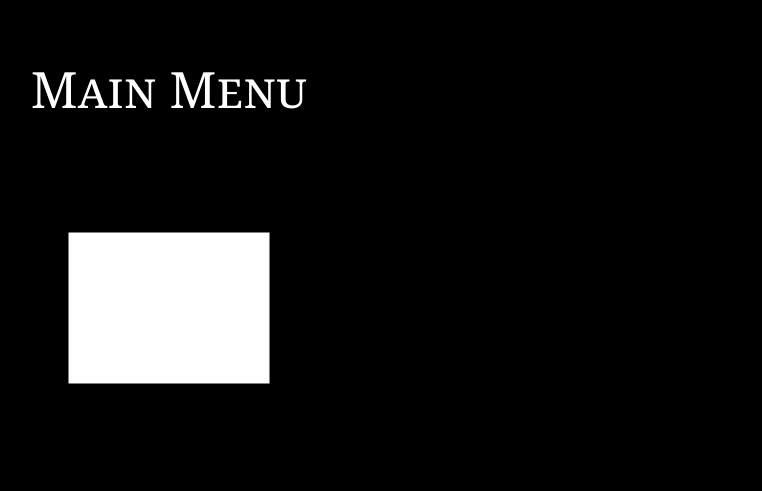
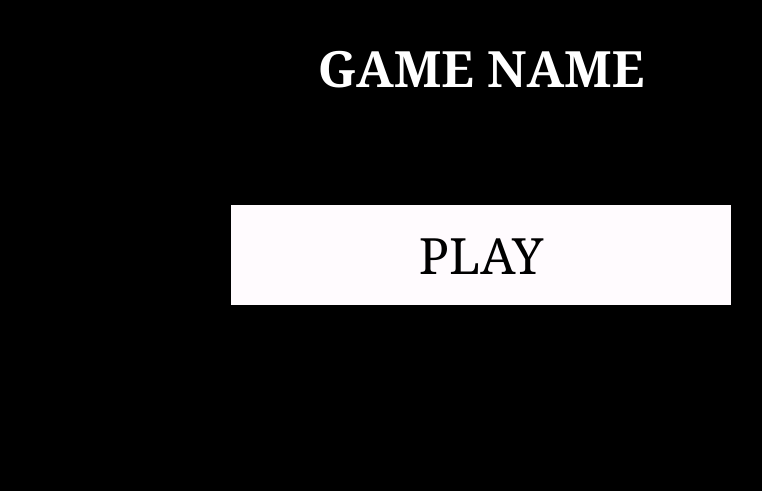
Before and after one commit to waramsey/IntroToGameDev, a plain HTML site: page GameEngine/index.html in a window 1280 px wide. Shown: the whole page, without its empty margins (159-921 px from the left). Drawn offline with Linux system fonts and the light colour scheme.

Commit message:
Major Updates to Display
The game now starts on the start screen, beautifully centered in minimalist style.  It includes an elegant transition into the game scene, now bordered and centered as well.

```diff
--- a/GameEngine/TextComponent.js
+++ b/GameEngine/TextComponent.js
@@ -17,7 +17,6 @@ class TextComponent extends Component{
             ctx.fillStyle = this.fill;
             ctx.font = this.font;
             ctx.fillText(this.text,-ctx.measureText(this.text).width/2,0);
-
         }
         ctx.restore();
     }
--- a/GameEngine/game.js
+++ b/GameEngine/game.js
@@ -4,30 +4,25 @@ import TileComponent from "./TileComponent.js"
 import PlayerComponent from "./PlayerComponent.js"
 import TextComponent from "./TextComponent.js"
 import PlayerBehavior from "./PlayerBehavior.js"
-import TextBehavior from "./TextBehavior.js";
-import EmitParticles from "./EmitParticles.js";
+import TextBehavior from "./TextBehavior.js"
+import EmitParticles from "./EmitParticles.js"
 import GrowShrink from "./GrowShrink.js"
 
 let gameScene = new Scene();
-let startScene = new Scene();
+let currentScene = gameScene;
+let screen = document.getElementById('screen');
+let canv, ctx;
 
-//START SCENE
-{
-    let title = new GameObject(320,100);
-    startScene.gameObjects.push(title);
-    title.addComponent(new TextComponent("Main Menu","small-caps 50px georgia","white"));
 
-    //button to change scenes?
-    let button = new GameObject(320,300);
-    startScene.gameObjects.push(button);
-    button.addComponent(new PlayerComponent(200,150,"white","white"))
-
-}
+document.getElementById('button').onclick = function startGame() {
+    screen.innerHTML = "<canvas id='canv' width='640px' height='480px'></canvas>"
+    canv = document.querySelector("#canv");
+    ctx = canv.getContext('2d');
+    setInterval(gameLoop, 33);
+    currentScene = gameScene;
 
     //GAME SCENE
     {
-    // PlayerGameObject.addComponent(new EmitParticles("black",6,gameScene));
-
         let tile = new GameObject(200,200)
         gameScene.gameObjects.push(tile)
         tile.addComponent(new TileComponent("black","white"))
@@ -48,18 +43,8 @@ let startScene = new Scene();
         textTimer.addComponent(textComponent);
         textTimer.addComponent(textBehavior);
     }
+}
 
-
-let currentScene = startScene;
-
-let canv, ctx;
-
-function main() {
-    canv = document.querySelector("#canv");
-    ctx = canv.getContext('2d');
-
-    setInterval(gameLoop, 33);
-}
 
 function gameLoop() {
     update();
@@ -73,5 +58,3 @@ function update() {
 function draw(ctx) {
     currentScene.draw(ctx,canv.width,canv.height);
 }
-
-main();
--- a/GameEngine/index.html
+++ b/GameEngine/index.html
@@ -2,11 +2,14 @@
 <html>
 
 <head>
-
+    <link rel="stylesheet" href="styles.css" type="text/css"/>
 </head>
 
 <body style="background-color: black;">
-    <canvas id="canv" width="640px" height="480px"></canvas>
+    <div id="screen">
+        <h1>GAME NAME</h1>
+        <button id='button' onclick='startGame()'>PLAY</button>
+    </div>
     <script src="game.js" type="module"></script>
 </body>
 
--- /dev/null
+++ b/GameEngine/styles.css
@@ -0,0 +1,33 @@
+h1 {
+    font-family: Cambria, Cochin, Georgia, Times, 'Times New Roman', serif;
+    font-size: 50px;
+    color: white;
+}
+
+div {
+    width: 100%;
+    text-align: center;
+    position: relative;
+}
+
+canvas {
+    margin-top: 100px;
+    display: inline;
+    border: 2px solid white;
+}
+
+button {
+    background-color: #FFFBFE;
+    border: 2px solid #FFFBFE;
+    font-family: Cambria, Cochin, Georgia, Times, 'Times New Roman', serif;
+    font-size: 50px;
+    transition-duration: 0s;
+    width: 500px;
+    height: 100px;
+    margin: 70px;
+}
+
+button:hover {
+    background-color: #000000;
+    color: #FFFBFE;
+}
```
Lines whose indentation alone changed are shown as unchanged.
